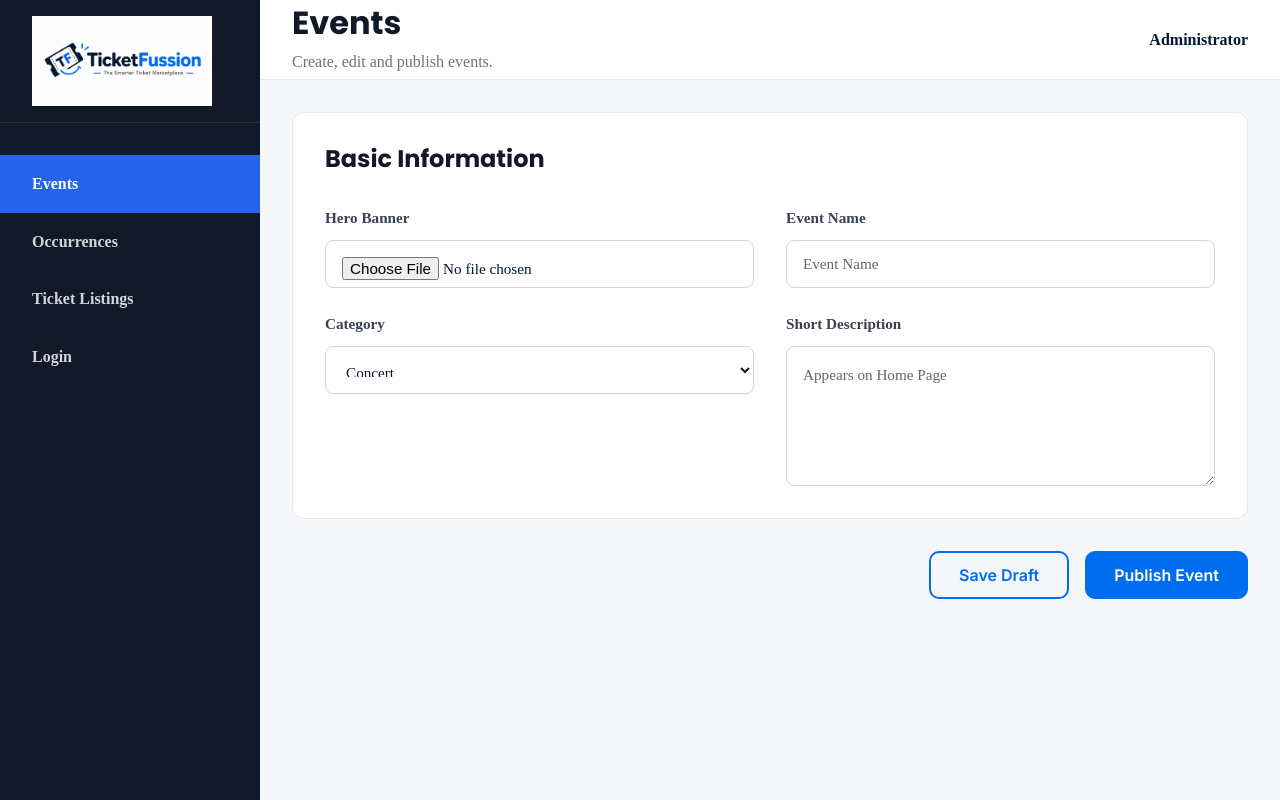
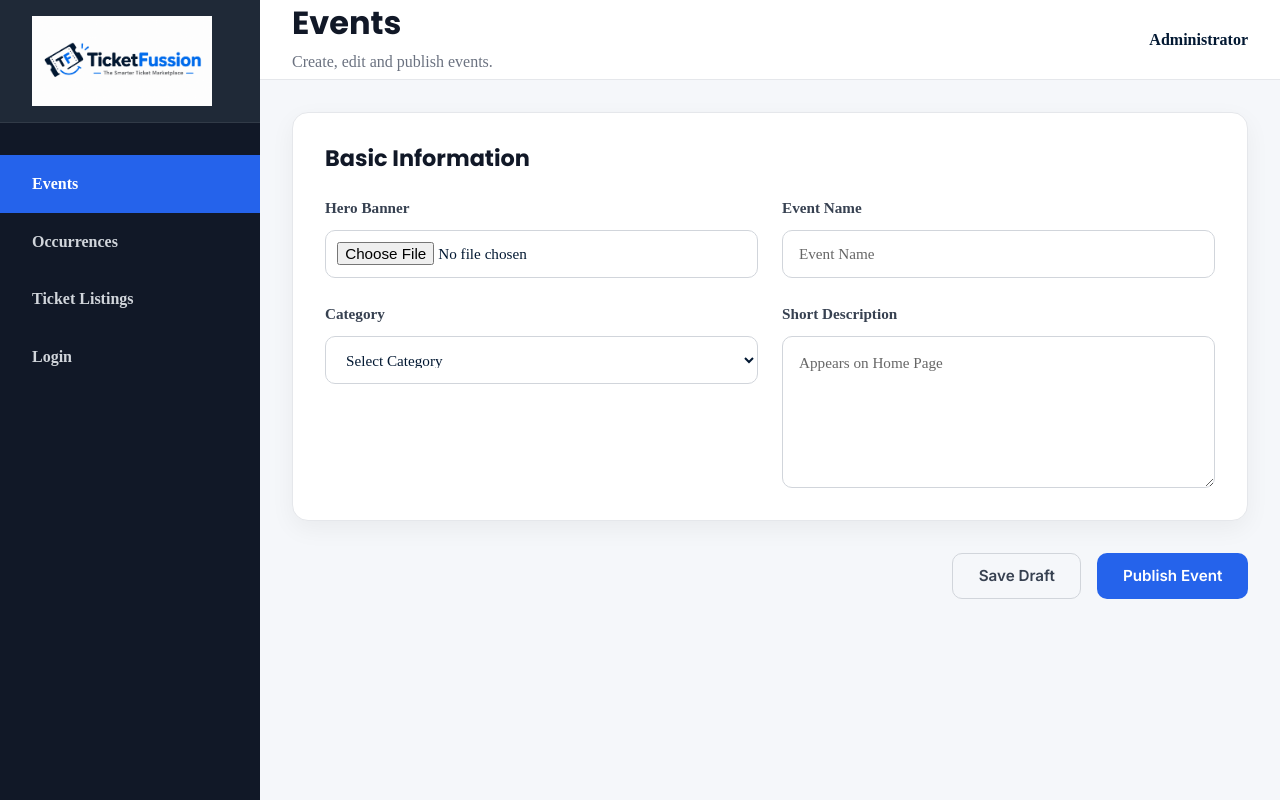
Before and after one commit to emywamzglobal/ticketfussion, a website: page public/admin/events.html in a window 1280 px wide. Drawn offline with Linux system fonts and the light colour scheme.

Commit message:
edit events page

```diff
--- a/public/admin/events.html
+++ b/public/admin/events.html
@@ -42,23 +42,11 @@
         CSS
     =========================================== -->
 
-    <link rel="stylesheet"
-          href="/css/reset.css">
-
-    <link rel="stylesheet"
-          href="/css/responsive.css">
-
-    <link rel="stylesheet"
-          href="/css/theme.css">
-
-    <link rel="stylesheet"
-          href="/css/admin.css">
-
-    <link rel="stylesheet"
-          href="/css/events.css">
-
-    <link rel="stylesheet"
-          href="/css/top-bar.css">
+    <link rel="stylesheet" href="/css/reset.css">
+<link rel="stylesheet" href="/css/responsive.css">
+<link rel="stylesheet" href="/css/theme.css">
+<link rel="stylesheet" href="/css/admin.css">
+<link rel="stylesheet" href="/css/top-bar.css">
 
 </head>
 
@@ -144,31 +132,15 @@
     <!-- ======================================
         TOP BAR
     ======================================= -->
-
     <header class="admin-header">
-
         <div>
-
-                <h1>
-
-                    Events
-
-                </h1>
-
-                <p>
-
-                    Create, edit and publish events.
-
-                </p>
-
+            <h1>Events</h1>
+            <p>Create, edit and publish events.</p>
         </div>
 
         <div class="admin-user">
-
             Administrator
-
         </div>
-
     </header>
 
     <!-- ======================================
@@ -179,115 +151,83 @@
 
         <form id="event-form">
 
-                <!-- ===========================
-                    BASIC INFORMATION
-                ============================ -->
-
             <div class="card">
 
-                    <h2>
-
-                        Basic Information
-
-                    </h2>
+                <h2>Basic Information</h2>
 
                 <div class="form-grid">
 
+                    <!-- Hero Banner -->
                     <div class="form-group">
+                        <label for="banner_image">Hero Banner</label>
 
-                            <label>
+                        <input
+                            id="banner_image"
+                            name="banner_image"
+                            type="file"
+                            accept="image/*">
+                    </div>
 
-                                Hero Banner
+                    <!-- Event Name -->
+                    <div class="form-group">
+                        <label for="title">Event Name</label>
 
+                        <input
+                            id="title"
+                            name="title"
+                            type="text"
+                            placeholder="Event Name"
+                            required>
+                    </div>
+
+                    <!-- Category -->
+                    <div class="form-group">
+                        <label for="category">Category</label>
+
+                        <select
+                            id="category"
+                            name="category"
+                            required>
+
+                            <option value="">Select Category</option>
+                            <option value="Concert">Concert</option>
+                            <option value="Sports">Sports</option>
+                            <option value="Theatre">Theatre</option>
+                            <option value="Comedy">Comedy</option>
+
+                        </select>
+                    </div>
+
+                    <!-- Description -->
+                    <div class="form-group">
+                        <label for="description">
+                            Short Description
                         </label>
 
-                            <input type="file"
-                                   accept="image/*">
-
-                        </div>
-
-                        <div class="form-group">
-
-                            <label>
-
-                                Event Name
-
-                            </label>
-
-                            <input type="text"
-                                   placeholder="Event Name">
-
-                        </div>
-
-                        <div class="form-group">
-
-                            <label>
-
-                                Category
-
-                            </label>
-
-                            <select>
-
-                                <option>
-
-                                    Concert
-
-                                </option>
-
-                                <option>
-
-                                    Sports
-
-                                </option>
-
-                                <option>
-
-                                    Theatre
-
-                                </option>
-
-                                <option>
-
-                                    Comedy
-
-                                </option>
-
-                            </select>
-
-                        </div>
-
-                        <div class="form-group">
-
-                            <label>
-
-                                Short Description
-
-                            </label>
-
-                            <textarea rows="3"
-                                      placeholder="Appears on Home Page"></textarea>
-
+                        <textarea
+                            id="description"
+                            name="description"
+                            rows="5"
+                            placeholder="Appears on Home Page"
+                            required></textarea>
                     </div>
 
                 </div>
 
             </div>
 
-                <!-- ===========================
-                    ACTIONS
-                ============================ -->
-
             <div class="form-actions">
 
-                    <button class="btn btn-outline"
+                <button
+                    class="btn btn-outline"
                     type="button">
 
                     Save Draft
 
                 </button>
 
-                    <button class="btn btn-primary"
+                <button
+                    class="btn btn-primary"
                     type="submit">
 
                     Publish Event
--- a/public/css/admin.css
+++ b/public/css/admin.css
@@ -203,3 +203,132 @@
     color:#6b7280;
 
 }
+
+/* ==========================================================
+   EVENTS PAGE
+========================================================== */
+
+.page-content {
+    padding: 2rem;
+}
+
+.card {
+    background: #fff;
+    border-radius: 16px;
+    padding: 2rem;
+    border: 1px solid #e5e7eb;
+    box-shadow: 0 8px 24px rgba(0,0,0,.05);
+}
+
+.card h2 {
+    margin-bottom: 1.5rem;
+    font-size: 1.4rem;
+    font-weight: 700;
+    color: #111827;
+}
+
+.form-grid {
+    display: grid;
+    grid-template-columns: repeat(2, minmax(0,1fr));
+    gap: 1.5rem;
+}
+
+.form-group {
+    display: flex;
+    flex-direction: column;
+}
+
+.form-group label {
+    margin-bottom: .6rem;
+    font-weight: 600;
+    color: #374151;
+}
+
+.form-group input,
+.form-group select,
+.form-group textarea {
+    width: 100%;
+    padding: .9rem 1rem;
+    border: 1px solid #d1d5db;
+    border-radius: 10px;
+    font-size: .95rem;
+    background: #fff;
+    transition: border-color .2s, box-shadow .2s;
+}
+
+.form-group textarea {
+    resize: vertical;
+    min-height: 140px;
+}
+
+.form-group input:focus,
+.form-group select:focus,
+.form-group textarea:focus {
+    outline: none;
+    border-color: #2563eb;
+    box-shadow: 0 0 0 3px rgba(37,99,235,.15);
+}
+
+.form-actions {
+    display: flex;
+    justify-content: flex-end;
+    gap: 1rem;
+    margin-top: 2rem;
+}
+
+.btn {
+    border: none;
+    border-radius: 10px;
+    padding: .9rem 1.6rem;
+    font-size: .95rem;
+    font-weight: 600;
+    cursor: pointer;
+    transition: .2s ease;
+}
+
+.btn-primary {
+    background: #2563eb;
+    color: #fff;
+}
+
+.btn-primary:hover {
+    background: #1d4ed8;
+}
+
+.btn-outline {
+    background: transparent;
+    border: 1px solid #d1d5db;
+    color: #374151;
+}
+
+.btn-outline:hover {
+    background: #f3f4f6;
+}
+
+input[type="file"] {
+    padding: .7rem;
+}
+
+@media (max-width: 768px) {
+
+    .page-content {
+        padding: 1rem;
+    }
+
+    .card {
+        padding: 1.25rem;
+    }
+
+    .form-grid {
+        grid-template-columns: 1fr;
+    }
+
+    .form-actions {
+        flex-direction: column;
+    }
+
+    .btn {
+        width: 100%;
+    }
+
+}
```
Also changed, not shown: public/admin/add-event.html (deleted). Lines whose indentation alone changed are shown as unchanged.
